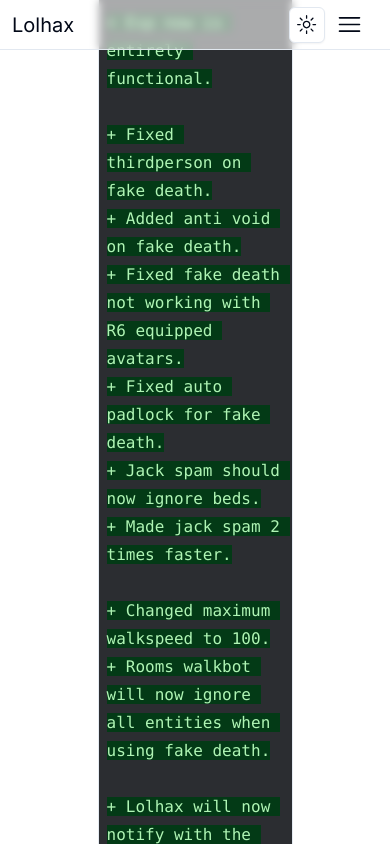
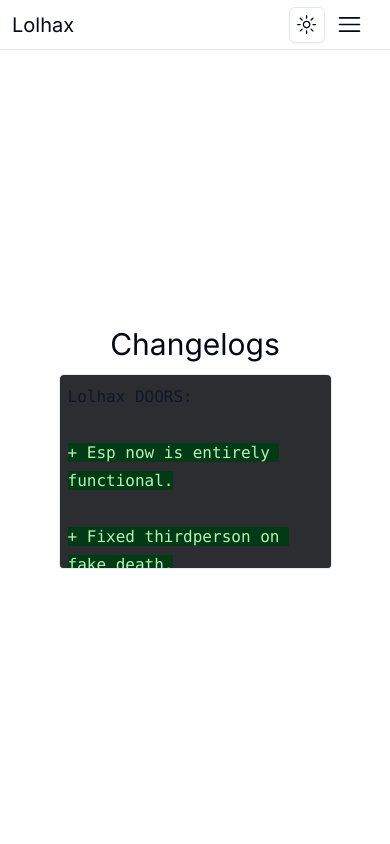
Before and after one commit to Zet-a/LX-info, a Next.js app: page /changelogs in a window 390 px wide. Shown: the top 844 px of the page. Built offline with nearby package versions, Linux system fonts and the light colour scheme.

Commit message:
fix: fixed false warnings while on PC. (UserAgent Check) & fixed changelogs on small screens

```diff
--- a/src/app/changelogs/page.tsx
+++ b/src/app/changelogs/page.tsx
@@ -82,7 +82,7 @@
         <main className="relative container">
             <div className="flex flex-col justify-center items-center h-[calc(100vh-50px)]">
                 <h1 className="text-3xl" id="changelog_title">Changelogs</h1>
-                <pre className="text-left language-diff border border-border/90 rounded w-[50vw] mt-3">
+                <pre className="text-left language-diff border border-border/90 rounded w-[50vw] max-md:w-[70vw] max-md:max-h-[50vw] max-md:overflow-scroll max-md:overflow-x-hidden mt-3">
                     <code style={{background: 'none !important', color: "hsl(var(--primary))"}} id="changelog_code" className="language-diff hljs"></code>
                 </pre>
             </div>
--- a/src/app/layout.tsx
+++ b/src/app/layout.tsx
@@ -16,8 +16,6 @@
     ]
   }
 };
-
-const mobile_regex = /(android|bb\d+|meego).+mobile|avantgo|bada\/|blackberry|blazer|compal|elaine|fennec|hiptop|iemobile|ip(hone|od)|iris|kindle|lge |maemo|midp|mmp|mobile.+firefox|netfront|opera m(ob|in)i|palm( os)?|phone|p(ixi|re)\/|plucker|pocket|psp|series(4|6)0|symbian|treo|up\.(browser|link)|vodafone|wap|windows (ce|phone)|xda|xiino/i
 
 export default function RootLayout({
   children,
--- a/src/components/navbar.tsx
+++ b/src/components/navbar.tsx
@@ -13,11 +13,15 @@
 ]
 
 
+const mobile_regex = /(android|bb\d+|meego).+mobile|avantgo|bada\/|blackberry|blazer|compal|elaine|fennec|hiptop|iemobile|ip(hone|od)|iris|kindle|lge |maemo|midp|mmp|mobile.+firefox|netfront|opera m(ob|in)i|palm( os)?|phone|p(ixi|re)\/|plucker|pocket|psp|series(4|6)0|symbian|treo|up\.(browser|link)|vodafone|wap|windows (ce|phone)|xda|xiino/i
+
 export function Navbar() {
     const [currentPage, setCurrentPage] = useState<string>("");
+    const [isMobile, setIsMobile] = useState<boolean>(false);
 
     useEffect(() => {
         setCurrentPage(window.location.pathname);
+        setIsMobile(mobile_regex.test(navigator.userAgent));
     }, []);
 
     return (
@@ -50,6 +54,10 @@
                                     return;
                                 }
 
+                                if (!isMobile) {
+                                    return;
+                                }
+
                                 toast("WARNING: Lolhax Script", {
                                     description: "This script only supports PC devices, please switch to a PC device to use the script."
                                 });
```
